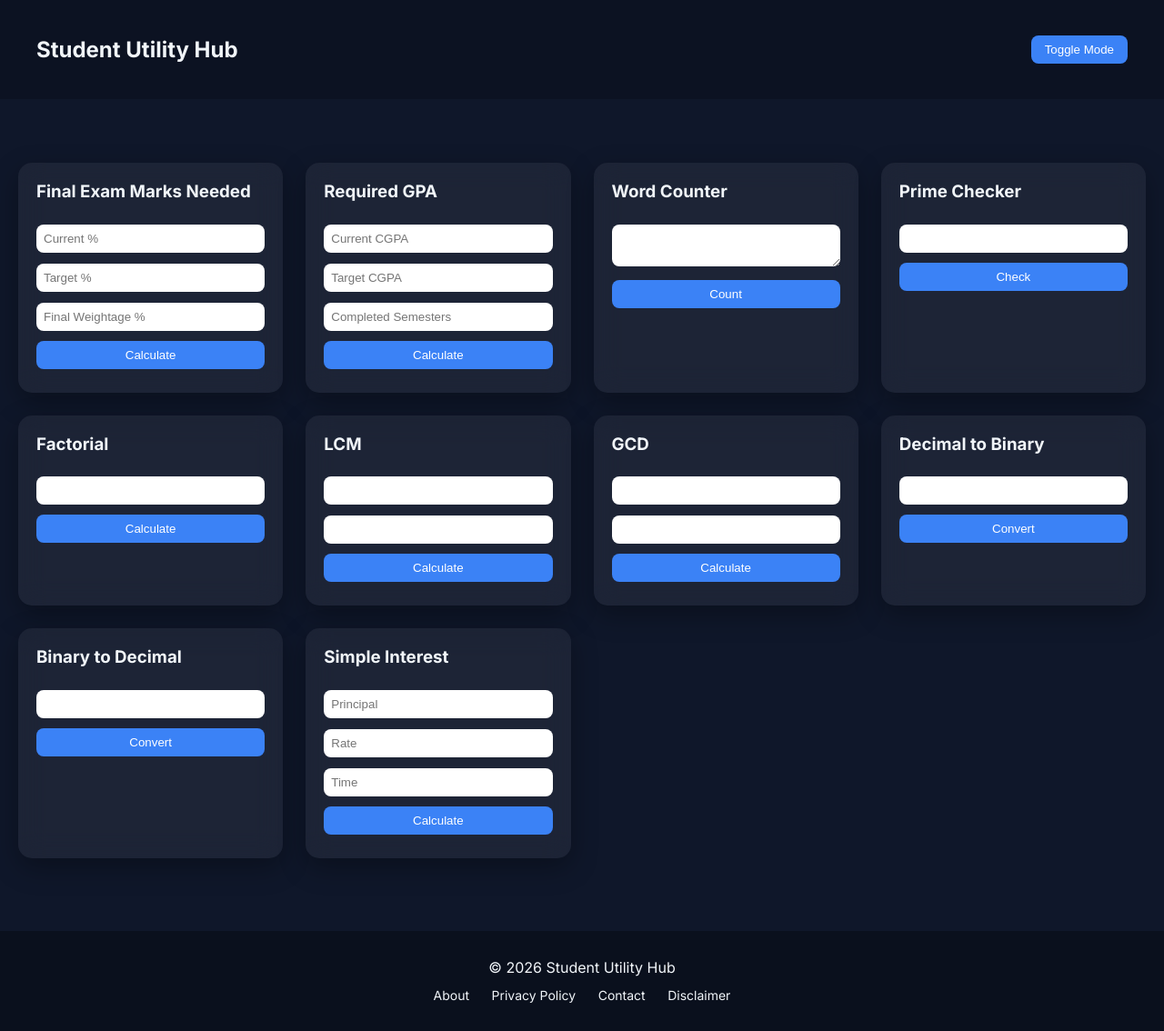
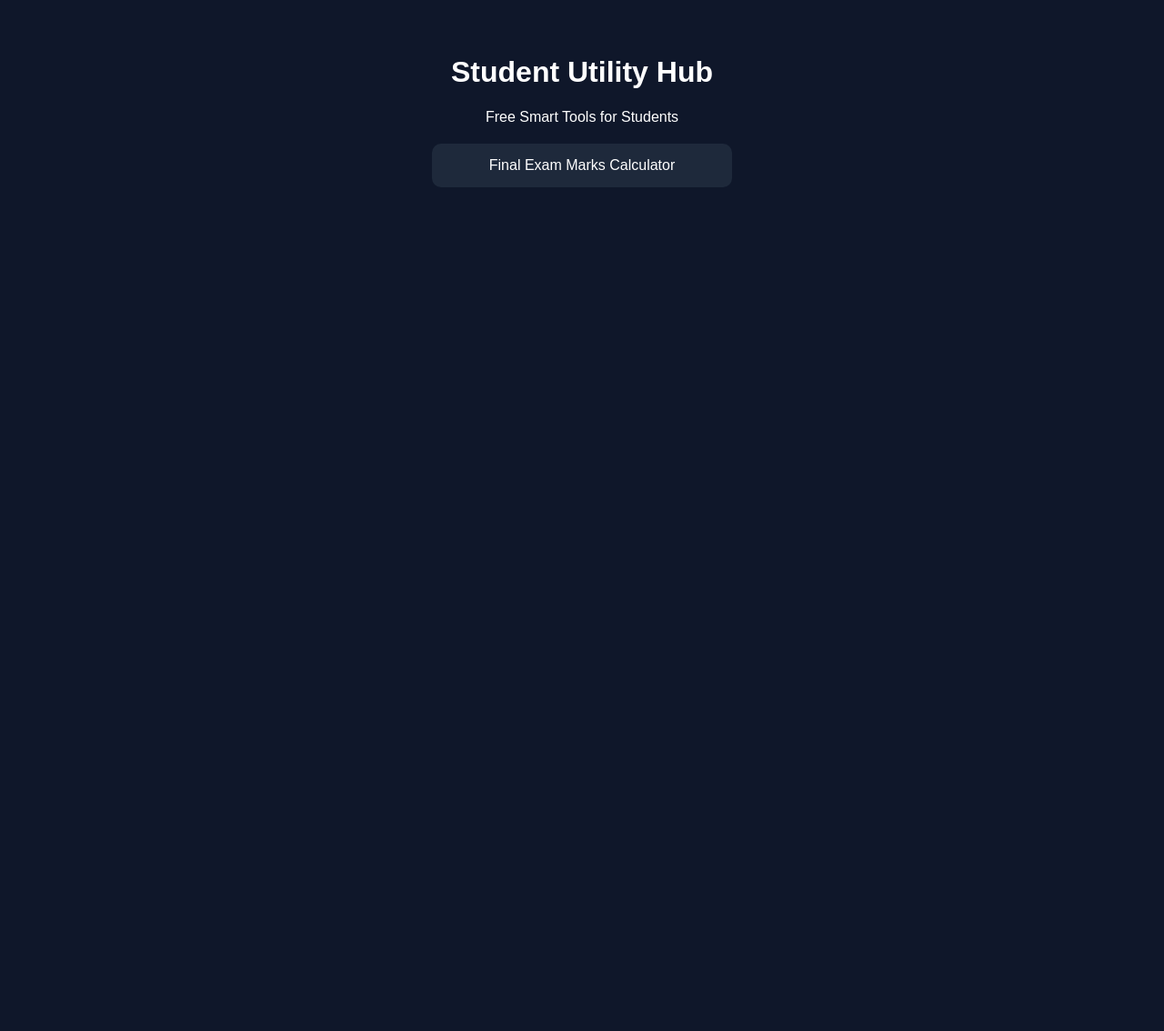
Before and after one commit to studenttoolkit/student-utility-tool, a plain HTML site: page index.html in a window 1280 px wide. Shown: the whole page at 91% size. After the commit the page ends 800 px from the top, so only its background shows below. Drawn offline with Linux system fonts and the light colour scheme.

Commit message:
Update index.html

```diff
--- a/index.html
+++ b/index.html
@@ -1,264 +1,20 @@
 <!DOCTYPE html>
-<html lang="en">
+<html>
 <head>
-<meta charset="UTF-8">
-<meta name="viewport" content="width=device-width, initial-scale=1.0">
-<title>Student Utility Hub | All-in-One Smart Tools</title>
-
-<link href="https://fonts.googleapis.com/css2?family=Inter:wght@400;600;700&display=swap" rel="stylesheet">
-
+<title>Student Utility Hub | Free Academic Tools</title>
+<meta name="description" content="Free online academic tools for students including exam calculators, GPA tools and more.">
 <style>
-:root{
---bg:#0f172a;
---card:rgba(255,255,255,0.06);
---text:#f1f5f9;
---accent:#3b82f6;
-}
-.light{
---bg:#f4f6f9;
---card:rgba(255,255,255,0.9);
---text:#111827;
---accent:#2563eb;
-}
-*{box-sizing:border-box;}
-body{
-margin:0;
-font-family:'Inter',sans-serif;
-background:var(--bg);
-color:var(--text);
-transition:0.3s;
-}
-nav{
-display:flex;
-justify-content:space-between;
-align-items:center;
-padding:20px 40px;
-background:rgba(0,0,0,0.2);
-}
-nav button{
-padding:8px 15px;
-background:var(--accent);
-color:white;
-border:none;
-border-radius:8px;
-cursor:pointer;
-}
-.container{
-max-width:1300px;
-margin:50px auto;
-padding:20px;
-}
-.grid{
-display:grid;
-grid-template-columns:repeat(auto-fit,minmax(280px,1fr));
-gap:25px;
-}
-.card{
-background:var(--card);
-padding:20px;
-border-radius:15px;
-backdrop-filter:blur(15px);
-box-shadow:0 10px 30px rgba(0,0,0,0.3);
-}
-.card h3{margin-top:0;}
-input,textarea{
-width:100%;
-padding:8px;
-margin:6px 0;
-border-radius:8px;
-border:none;
-outline:none;
-}
-button.calc{
-width:100%;
-padding:8px;
-margin-top:5px;
-background:var(--accent);
-color:white;
-border:none;
-border-radius:8px;
-cursor:pointer;
-}
-.result{margin-top:6px;font-weight:600;}
-footer{
-margin-top:60px;
-padding:30px;
-text-align:center;
-background:rgba(0,0,0,0.3);
-}
-footer a{
-color:var(--text);
-margin:0 10px;
-text-decoration:none;
-font-size:14px;
-}
+body{font-family:Arial;background:#0f172a;color:white;margin:0;padding:40px;text-align:center;}
+a{display:block;margin:20px auto;padding:15px;width:300px;background:#1e293b;color:white;text-decoration:none;border-radius:10px;}
+a:hover{background:#3b82f6;}
 </style>
 </head>
-
 <body>
 
-<nav>
-<h2>Student Utility Hub</h2>
-<button onclick="toggleMode()">Toggle Mode</button>
-</nav>
+<h1>Student Utility Hub</h1>
+<p>Free Smart Tools for Students</p>
 
-<div class="container">
-<div class="grid">
-
-<!-- FINAL EXAM -->
-<div class="card">
-<h3>Final Exam Marks Needed</h3>
-<input type="number" id="currentScore" placeholder="Current %">
-<input type="number" id="targetScore" placeholder="Target %">
-<input type="number" id="finalWeight" placeholder="Final Weightage %">
-<button class="calc" onclick="finalExamCalc()">Calculate</button>
-<div class="result" id="finalExamResult"></div>
-</div>
-
-<!-- REQUIRED GPA -->
-<div class="card">
-<h3>Required GPA</h3>
-<input type="number" id="currentCgpa" placeholder="Current CGPA">
-<input type="number" id="targetCgpa" placeholder="Target CGPA">
-<input type="number" id="completedSem" placeholder="Completed Semesters">
-<button class="calc" onclick="requiredGPA()">Calculate</button>
-<div class="result" id="requiredGPAResult"></div>
-</div>
-
-<!-- WORD COUNTER -->
-<div class="card">
-<h3>Word Counter</h3>
-<textarea id="textInput"></textarea>
-<button class="calc" onclick="wordCounter()">Count</button>
-<div class="result" id="wordResult"></div>
-</div>
-
-<!-- PRIME CHECK -->
-<div class="card">
-<h3>Prime Checker</h3>
-<input type="number" id="primeInput">
-<button class="calc" onclick="checkPrime()">Check</button>
-<div class="result" id="primeResult"></div>
-</div>
-
-<!-- FACTORIAL -->
-<div class="card">
-<h3>Factorial</h3>
-<input type="number" id="factInput">
-<button class="calc" onclick="calcFactorial()">Calculate</button>
-<div class="result" id="factResult"></div>
-</div>
-
-<!-- LCM -->
-<div class="card">
-<h3>LCM</h3>
-<input type="number" id="lcm1">
-<input type="number" id="lcm2">
-<button class="calc" onclick="calcLCM()">Calculate</button>
-<div class="result" id="lcmResult"></div>
-</div>
-
-<!-- GCD -->
-<div class="card">
-<h3>GCD</h3>
-<input type="number" id="gcd1">
-<input type="number" id="gcd2">
-<button class="calc" onclick="calcGCD()">Calculate</button>
-<div class="result" id="gcdResult"></div>
-</div>
-
-<!-- DECIMAL TO BINARY -->
-<div class="card">
-<h3>Decimal to Binary</h3>
-<input type="number" id="decInput">
-<button class="calc" onclick="decToBinary()">Convert</button>
-<div class="result" id="decResult"></div>
-</div>
-
-<!-- BINARY TO DECIMAL -->
-<div class="card">
-<h3>Binary to Decimal</h3>
-<input type="text" id="binaryInput">
-<button class="calc" onclick="binaryToDecimal()">Convert</button>
-<div class="result" id="binaryResult"></div>
-</div>
-
-<!-- SIMPLE INTEREST -->
-<div class="card">
-<h3>Simple Interest</h3>
-<input type="number" id="p" placeholder="Principal">
-<input type="number" id="r" placeholder="Rate">
-<input type="number" id="t" placeholder="Time">
-<button class="calc" onclick="simpleInterest()">Calculate</button>
-<div class="result" id="siResult"></div>
-</div>
-
-</div>
-</div>
-
-<footer>
-© 2026 Student Utility Hub
-<div style="margin-top:10px;">
-<a href="about.html">About</a>
-<a href="privacy-policy.html">Privacy Policy</a>
-<a href="contact.html">Contact</a>
-<a href="disclaimer.html">Disclaimer</a>
-</div>
-</footer>
-
-<script>
-function toggleMode(){document.body.classList.toggle("light");}
-
-function finalExamCalc(){
-let c=currentScore.value,t=targetScore.value,w=finalWeight.value/100;
-let req=((t-(c*(1-w)))/w);
-finalExamResult.innerText="Need "+req.toFixed(2)+"%";
-}
-
-function requiredGPA(){
-let c=currentCgpa.value,t=targetCgpa.value,s=completedSem.value;
-let need=(t*(s+1)-c*s);
-requiredGPAResult.innerText="Need GPA "+need.toFixed(2);
-}
-
-function wordCounter(){
-let text=textInput.value.trim();
-let words=text==""?0:text.split(/\s+/).length;
-wordResult.innerText="Words: "+words+" | Characters: "+text.length;
-}
-
-function checkPrime(){
-let n=primeInput.value,prime=true;
-for(let i=2;i<n;i++){if(n%i==0){prime=false;break;}}
-primeResult.innerText=prime?"Prime":"Not Prime";
-}
-
-function calcFactorial(){
-let n=factInput.value,f=1;
-for(let i=1;i<=n;i++)f*=i;
-factResult.innerText="Factorial = "+f;
-}
-
-function calcLCM(){
-let a=lcm1.value,b=lcm2.value,max=Math.max(a,b);
-while(true){if(max%a==0&&max%b==0){lcmResult.innerText="LCM = "+max;break;}max++;}
-}
-
-function calcGCD(){
-let a=gcd1.value,b=gcd2.value;
-while(b!=0){let t=b;b=a%b;a=t;}
-gcdResult.innerText="GCD = "+a;
-}
-
-function decToBinary(){decResult.innerText="Binary = "+(decInput.value*1).toString(2);}
-
-function binaryToDecimal(){binaryResult.innerText="Decimal = "+parseInt(binaryInput.value,2);}
-
-function simpleInterest(){
-let si=(p.value*r.value*t.value)/100;
-siResult.innerText="SI = "+si;
-}
-</script>
+<a href="tools/final-exam-calculator.html">Final Exam Marks Calculator</a>
 
 </body>
 </html>
```
